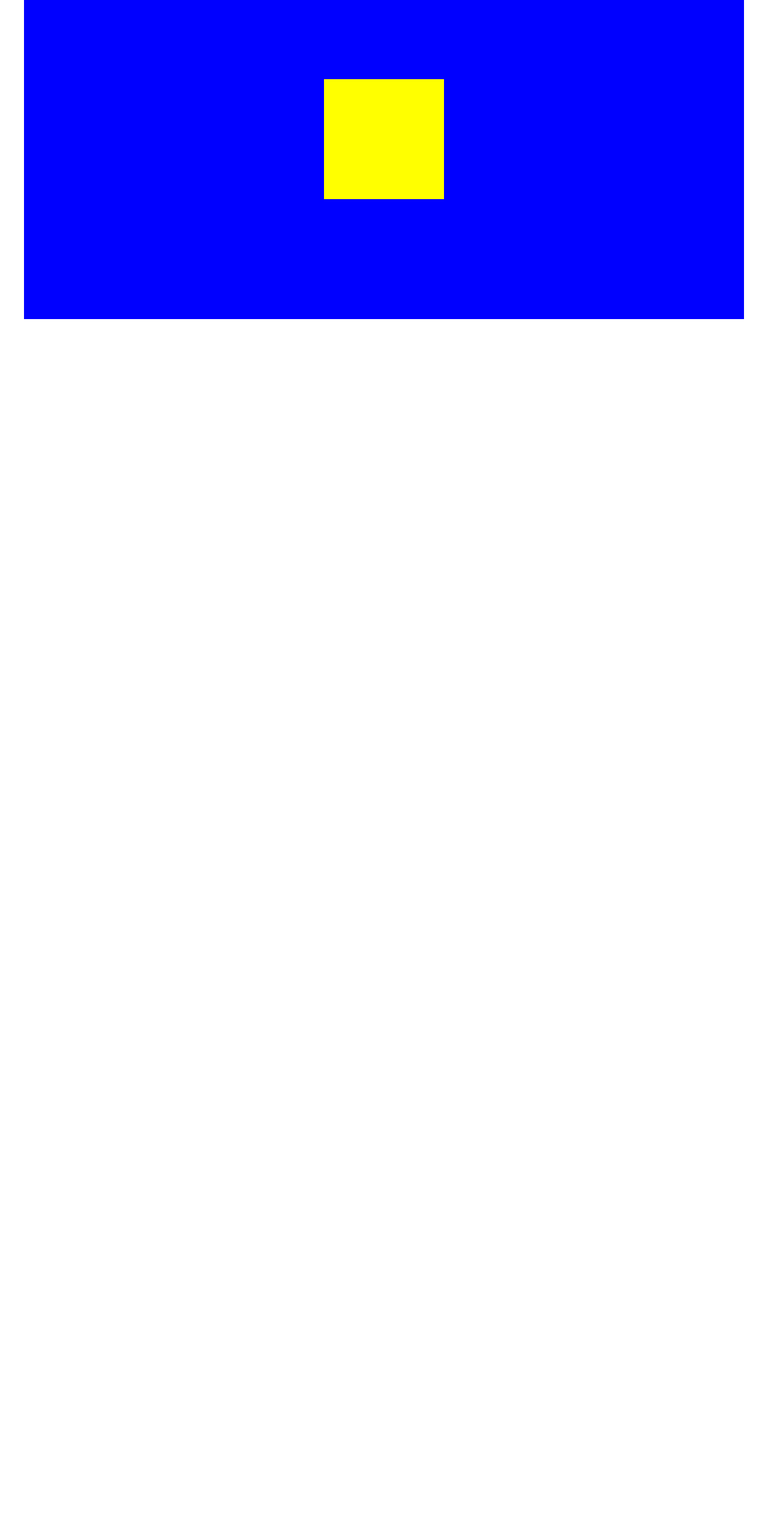
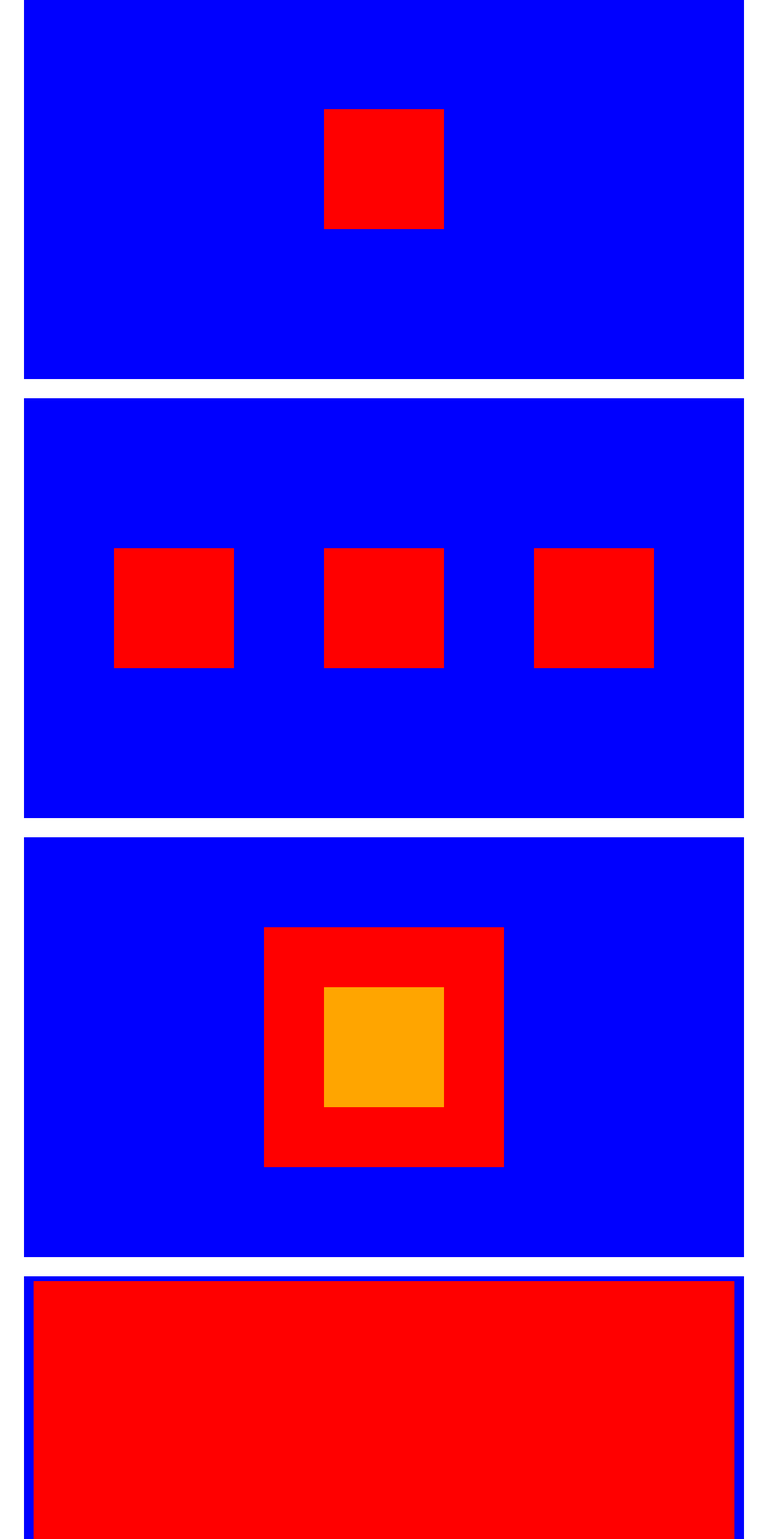
Before and after one commit to foronered/training-llp, a React (Create React App) app: page / in a window 1280 px wide. Shown: the part 100-2666 px from the top of the page at 60% size. Before the commit the page ends 800 px from the top, so only its background shows below. Built offline with nearby package versions, Linux system fonts and the light colour scheme.

Commit message:
First few modules

```diff
--- a/src/App.tsx
+++ b/src/App.tsx
@@ -1,7 +1,15 @@
 import React from 'react'
 import styled, { createGlobalStyle } from 'styled-components'
 
-import { Module1 } from './modules/Module1'
+import { Module1 } from './modules/llp-1/Module1'
+import { Module2 } from './modules/llp-1/Module2'
+import { Module3 } from './modules/llp-1/Module3'
+import { Module4 } from './modules/llp-1/Module4'
+import { Module5 } from './modules/llp-1/Module5'
+import { Module6 } from './modules/llp-1/Module6'
+import { Module7 } from './modules/llp-1/Module7'
+import { Module8 } from './modules/llp-1/Module8'
+import { Module9 } from './modules/llp-1/Module9'
 
 const GlobalStyle = createGlobalStyle`
   html {
@@ -29,6 +37,14 @@ export const App = () => {
     <Wrapper>
       <GlobalStyle />
       <Module1 />
+      <Module2 />
+      <Module3 />
+      <Module4 />
+      <Module5 />
+      <Module6 />
+      <Module7 />
+      <Module8 />
+      <Module9 />
     </Wrapper>
   )
 }
--- a/src/modules/common.tsx
+++ b/src/modules/common.tsx
@@ -4,13 +4,14 @@ import { MOBILE_BREAKPOINT } from '../constants'
 
 // DO NOT EDIT
 export const ModuleWrapper = styled.div`
-  height: 600px;
+  height: 700px;
   margin-bottom: 32px;
   overflow: hidden;
 
   @media (min-width: ${MOBILE_BREAKPOINT}) {
     width: 1200px;
-    margin: 0 auto;
+    margin-left: auto;
+    margin-right: auto;
   }
 
   @media (max-width: ${MOBILE_BREAKPOINT}) {
--- a/src/modules/Module1.tsx
+++ b/src/modules/llp-1/Module1.tsx
@@ -1,7 +1,7 @@
 import React from 'react'
 import styled from 'styled-components'
-import { MOBILE_BREAKPOINT } from '../constants'
-import { ModuleWrapper } from './common'
+import { MOBILE_BREAKPOINT } from '../../constants'
+import { ModuleWrapper } from '../common'
 
 const Container = styled.div`
   width: 100%;
@@ -17,7 +17,7 @@ const RedBox = styled.div`
   height: 200px;
 
   @media (min-width: ${MOBILE_BREAKPOINT}) {
-    background-color: yellow;
+    background-color: red;
   }
 
   @media (max-width: ${MOBILE_BREAKPOINT}) {
--- /dev/null
+++ b/src/modules/llp-1/Module2.tsx
@@ -0,0 +1,48 @@
+import React from 'react'
+import styled from 'styled-components'
+import { MOBILE_BREAKPOINT } from '../../constants'
+import { ModuleWrapper } from './../common'
+
+const Container = styled.div`
+  width: 100%;
+  height: 100%;
+  display: flex;
+  align-items: center;
+  background-color: blue;
+
+  @media (min-width: ${MOBILE_BREAKPOINT}) {
+    justify-content: space-evenly;
+  }
+
+  @media (max-width: ${MOBILE_BREAKPOINT}) {
+    flex-direction: column;
+    justify-content: space-evenly;
+
+  }
+`
+
+const RedBox = styled.div`
+  width: 200px;
+  height: 200px;
+
+  @media (min-width: ${MOBILE_BREAKPOINT}) {
+    background-color: red;
+  }
+
+  @media (max-width: ${MOBILE_BREAKPOINT}) {
+    background-color: red;
+    flex-wrap: wrap;
+  }
+`
+
+export const Module2 = () => {
+  return (
+    <ModuleWrapper>
+      <Container>
+        <RedBox />
+        <RedBox />
+        <RedBox />
+      </Container>
+    </ModuleWrapper>
+  )
+}
--- /dev/null
+++ b/src/modules/llp-1/Module3.tsx
@@ -0,0 +1,54 @@
+import React from 'react'
+import styled from 'styled-components'
+import { MOBILE_BREAKPOINT } from '../../constants'
+import { ModuleWrapper } from '../common'
+
+const Container = styled.div`
+  width: 100%;
+  height: 100%;
+  display: flex;
+  align-items: center;
+  justify-content: space-evenly;
+  background-color: blue;
+`
+
+const OuterBox = styled.div`
+width: 400px;
+height: 400px;
+display: flex;
+align-items: center;
+justify-content: center;
+
+@media (min-width: ${MOBILE_BREAKPOINT}) {
+  background-color: red;
+}
+
+@media (max-width: ${MOBILE_BREAKPOINT}) {
+  background-color: black;
+}
+`
+
+const InnerBox = styled.div`
+  width: 200px;
+  height: 200px;
+
+  @media (min-width: ${MOBILE_BREAKPOINT}) {
+    background-color: orange;
+  }
+
+  @media (max-width: ${MOBILE_BREAKPOINT}) {
+    background-color: lime;
+  }
+`
+
+export const Module3 = () => {
+  return (
+    <ModuleWrapper>
+      <Container>
+        <OuterBox>
+          <InnerBox />
+        </OuterBox>
+      </Container>
+    </ModuleWrapper>
+  )
+}
--- /dev/null
+++ b/src/modules/llp-1/Module4.tsx
@@ -0,0 +1,36 @@
+import React from 'react'
+import styled from 'styled-components'
+import { MOBILE_BREAKPOINT } from '../../constants'
+import { ModuleWrapper } from '../common'
+
+const Container = styled.div`
+  width: 100%;
+  height: 100%;
+  display: flex;
+  align-items: center;
+  justify-content: space-evenly;
+  background-color: blue;
+`
+
+const Box = styled.div`
+width: calc(100% - 32px);
+height: calc(100% - 16px);
+
+@media (min-width: ${MOBILE_BREAKPOINT}) {
+  background-color: red;
+}
+
+@media (max-width: ${MOBILE_BREAKPOINT}) {
+  background-color: dodgerblue;
+}
+`
+
+export const Module4 = () => {
+  return (
+    <ModuleWrapper>
+      <Container>
+        <Box/>
+      </Container>
+    </ModuleWrapper>
+  )
+}
--- /dev/null
+++ b/src/modules/llp-1/Module5.tsx
@@ -0,0 +1,61 @@
+import React from 'react'
+import styled from 'styled-components'
+import { MOBILE_BREAKPOINT } from '../../constants'
+import { ModuleWrapper } from '../common'
+
+const Container = styled.div`
+  width: 100%;
+  height: 100%;
+  display: flex;
+  align-items: center;
+  justify-content:center;
+  background-color: blue;
+`
+
+const Box = styled.div`
+width: calc(100% - 32px);
+height: calc(100% - 16px);
+display: flex;
+align-items: center;
+justify-content:center;
+background-color: red;
+
+@media (min-width: ${MOBILE_BREAKPOINT}) {
+}
+
+@media (max-width: ${MOBILE_BREAKPOINT}) {
+  flex-direction: column;
+}
+`
+const GreenBox = styled.div`
+width: 64px;
+height: 64px;
+background-color: lime;
+
+`
+const BlueBox = styled.div`
+width: 256px;
+height: 64px;
+background-color: dodgerblue;
+
+`
+const OrangeBox = styled.div`
+width: 128px;
+height: 64px;
+background-color: orange;
+
+`
+
+export const Module5 = () => {
+  return (
+    <ModuleWrapper>
+      <Container>
+        <Box>
+          <GreenBox/>
+          <BlueBox/>
+          <OrangeBox/>
+        </Box>
+      </Container>
+    </ModuleWrapper>
+  )
+}
--- /dev/null
+++ b/src/modules/llp-1/Module6.tsx
@@ -0,0 +1,53 @@
+import React from 'react'
+import styled from 'styled-components'
+import { MOBILE_BREAKPOINT } from '../../constants'
+import { ModuleWrapper } from '../common'
+
+const Container = styled.div`
+  width: 100%;
+  height: 100%;
+  display: flex;
+  align-items: center;
+  justify-content:center;
+  background-color: blue;
+`
+
+const Box = styled.div`
+width: calc(100% - 32px);
+height: calc(100% - 16px);
+display: flex;
+justify-content:center;
+background-color: red;
+
+@media (min-width: ${MOBILE_BREAKPOINT}) {
+}
+
+@media (max-width: ${MOBILE_BREAKPOINT}) {
+  flex-direction: column;
+}
+`
+const RedBox = styled.div`
+max-width: 300px;
+height: 100%;
+flex:1;
+
+`
+const GreenBox = styled.div`
+width: 100%;
+flex: 2;
+height: 100%;
+background-color: lime;
+`
+
+export const Module6 = () => {
+  return (
+    <ModuleWrapper>
+      <Container>
+        <Box>
+          <RedBox/>
+          <GreenBox/>
+        </Box>
+      </Container>
+    </ModuleWrapper>
+  )
+}
--- /dev/null
+++ b/src/modules/llp-1/Module7.tsx
@@ -0,0 +1,59 @@
+import React from 'react'
+import styled from 'styled-components'
+import { MOBILE_BREAKPOINT } from '../../constants'
+import { ModuleWrapper } from '../common'
+
+const Container = styled.div`
+  width: 100%;
+  height: 100%;
+  display: flex;
+  align-items: center;
+  justify-content:center;
+  background-color: blue;
+`
+
+const Box = styled.div`
+width: calc(100% - 32px);
+height: calc(100% - 16px);
+display: flex;
+@media (min-width: ${MOBILE_BREAKPOINT}) {
+
+}
+
+@media (max-width: ${MOBILE_BREAKPOINT}) {
+  flex-direction: column;
+}
+`
+
+const Half = styled.div`
+  width: 100%;
+  min-height: 64px;
+  display: flex;
+`
+const RedBox = styled.div`
+  width: 100%;
+  background-color: red;
+`
+const OrangeBox = styled(RedBox)`
+background-color: orange;
+`
+const GreenBox = styled(Half)`
+height: 100%;
+background-color: lime;
+`
+
+export const Module7 = () => {
+  return (
+    <ModuleWrapper>
+      <Container>
+        <Box>
+          <Half>
+            <RedBox/>
+            <OrangeBox/>
+          </Half>
+          <GreenBox/>
+        </Box>
+      </Container>
+    </ModuleWrapper>
+  )
+}
--- /dev/null
+++ b/src/modules/llp-1/Module8.tsx
@@ -0,0 +1,39 @@
+import React from 'react'
+import styled from 'styled-components'
+import { MOBILE_BREAKPOINT } from '../../constants'
+import { ModuleWrapper } from '../common'
+
+const Container = styled.div`
+  width: 100%;
+  height: 100%;
+  display: flex;
+  justify-content:flex-start;
+  background-color: blue;
+  @media (max-width: ${MOBILE_BREAKPOINT}) {
+    flex-direction: column;
+  }
+`
+
+const RedBox = styled.div`
+  min-width: 300px;
+  min-height: 64px;
+  background-color: red;
+`
+const GreenBox = styled.div`
+height: 100%;
+width: calc(100% - 32px);
+margin: 0 16px;
+margin-top: 8px;
+background-color: lime;
+`
+
+export const Module8 = () => {
+  return (
+    <ModuleWrapper>
+      <Container>
+        <RedBox/>
+        <GreenBox/>
+      </Container>
+    </ModuleWrapper>
+  )
+}
--- /dev/null
+++ b/src/modules/llp-1/Module9.tsx
@@ -0,0 +1,67 @@
+import React from 'react'
+import styled from 'styled-components'
+import { MOBILE_BREAKPOINT } from '../../constants'
+import { ModuleWrapper } from '../common'
+
+const Container = styled.div`
+  width: 100%;
+  height: 100%;
+  display: flex;
+  justify-content:flex-start;
+  background-color: blue;
+  @media (max-width: ${MOBILE_BREAKPOINT}) {
+    flex-direction: column;
+  }
+`
+
+const RedBox = styled.div`
+  min-width: 300px;
+  min-height: 64px;
+  background-color: red;
+`
+
+const PurpleBox = styled.div`
+  padding: 8px;
+  display: grid;
+  grid-template-columns: auto auto auto;
+  grid-gap: 8px;
+  align-content: start;
+  background-color: purple;
+  width: calc(100% - 32px);
+  margin: 0 16px;
+  margin-top: 8px;
+  @media (max-width: ${MOBILE_BREAKPOINT}) {
+    display: flex;
+    background-color: transparent;
+    flex-direction: column;
+    align-items: center;
+
+  }
+
+`
+const SmallBox = styled.div`
+width: 100%;
+aspect-ratio: 1;
+background-color: red;
+@media (max-width: ${MOBILE_BREAKPOINT}) {
+  width: 250px;
+}
+`
+
+export const Module9 = () => {
+  return (
+    <ModuleWrapper>
+      <Container>
+        <RedBox/>
+        <PurpleBox>
+          <SmallBox/>
+          <SmallBox/>
+          <SmallBox/>
+          <SmallBox/>
+          <SmallBox/>
+          <SmallBox/>
+        </PurpleBox>
+      </Container>
+    </ModuleWrapper>
+  )
+}
```
Also changed, not shown: 2 other files (tests, documents, lock files or other folders).
